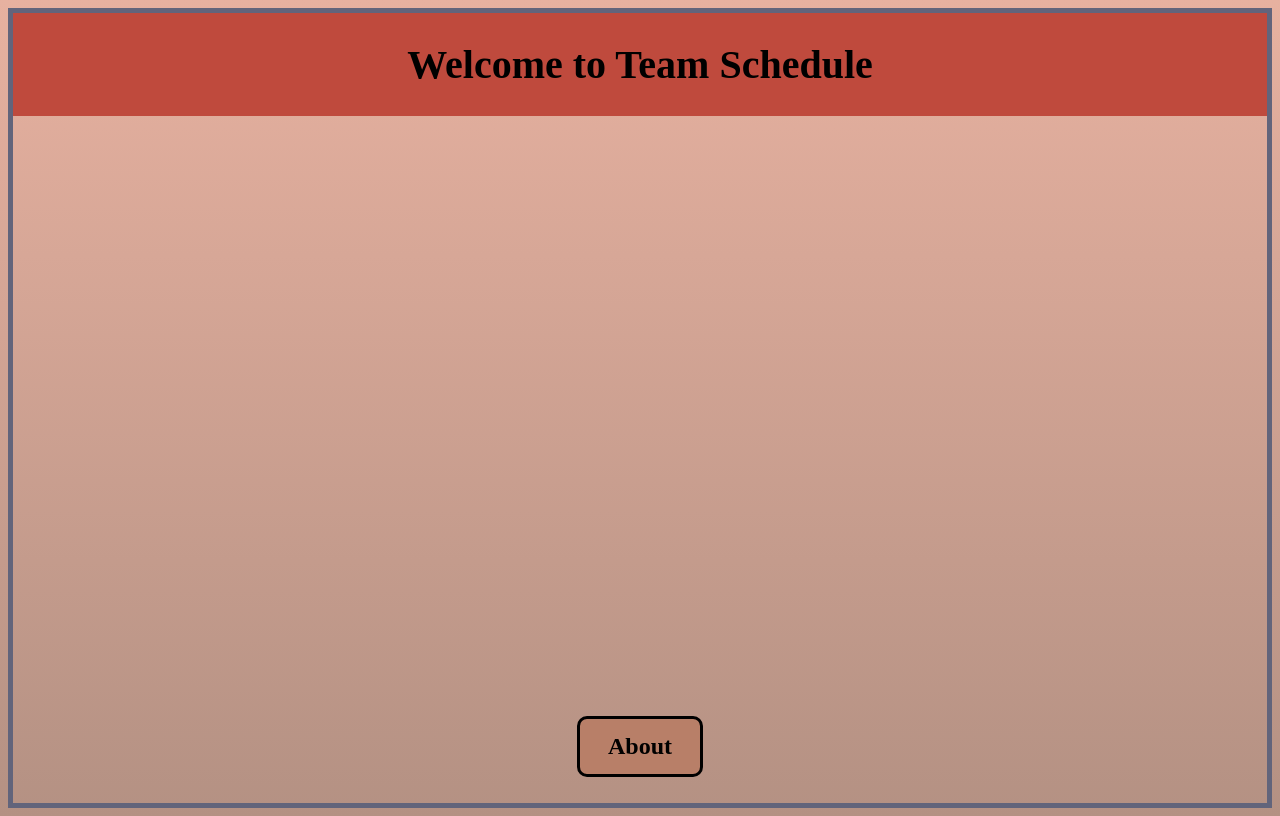
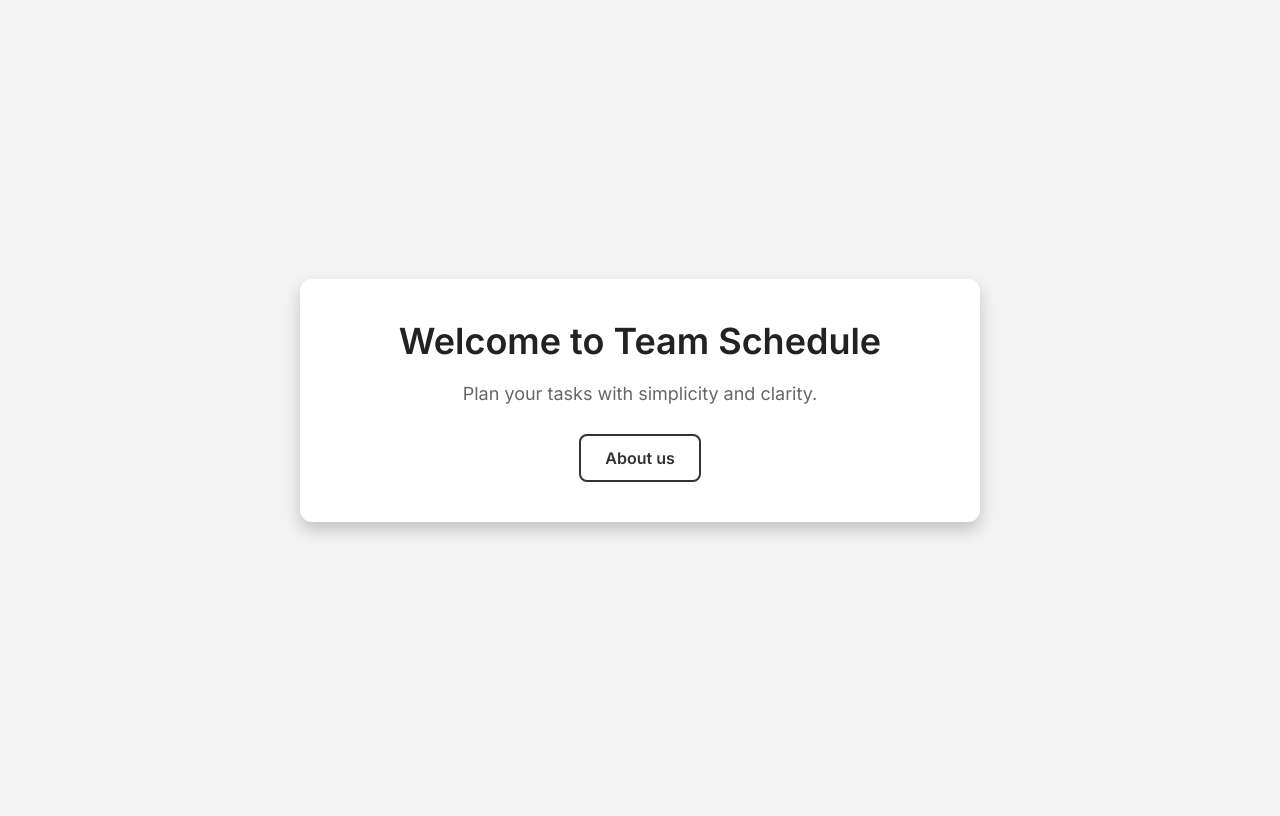
Before and after one commit to 6510615153/Team_Scheduler, a Django app: page / in a window 1280 px wide. After the commit the page ends 535 px from the top, so only its background shows below. Run offline with Django 5.2, Linux system fonts and the light colour scheme.

Commit message:
Minimal style CSS updated

```diff
--- a/main_page/templates/main_page/main_page.html
+++ b/main_page/templates/main_page/main_page.html
@@ -4,48 +4,61 @@
     <meta charset="UTF-8">
     <meta name="viewport" content="width=device-width, initial-scale=1.0">
     <title>Main</title>
-</head>
+    <link href="https://fonts.googleapis.com/css2?family=Inter:wght@400;600&display=swap" rel="stylesheet">
     <style>
-.back_temp {
-    background-image:linear-gradient(rgb(231, 177, 160), rgb(180, 145, 131));
-    background-repeat: no-repeat;  min-height: 100vh;
+        body {
+            margin: 0;
+            font-family: 'Inter', sans-serif;
+            background-color: #f3f3f3; /* สีพื้นหลังเทาอ่อน */
+            color: #333;
+            display: flex;
+            justify-content: center;
+            align-items: center;
+            min-height: 100vh;
         }
-.border_temp {
-    min-height: 100vh;
-    border: 5px solid rgb(98, 100, 123);
-    box-sizing: border-box;
+        .floating-box {
+            background-color: #fff; /* สีขาวสะอาด */
+            border-radius: 12px; /* มุมโค้งมน */
+            box-shadow: 0 8px 16px rgba(0, 0, 0, 0.2); /* เงาให้ดูเหมือนลอย */
+            padding: 40px;
+            width: 80%;
+            max-width: 600px;
+            text-align: center;
         }
-.box_temp1 {
-    border: 3px solid black;
-    background-color: rgb(184, 127, 104);
-    padding: 14px 28px;
-    cursor: pointer;
+        .floating-box h1 {
+            font-size: 36px;
+            font-weight: 600;
+            margin: 0 0 20px;
+            color: #222;
+        }
+        .floating-box p {
+            font-size: 18px;
+            color: #666;
+            margin-bottom: 30px;
+        }
+        .button {
             display: inline-block;
-    border-radius: 10px;
+            padding: 12px 24px;
+            border: 2px solid #333;
+            border-radius: 8px;
             text-decoration: none;
-    color:black
+            color: #333;
+            font-size: 16px;
+            font-weight: 600;
+            background-color: #fff;
+            transition: all 0.3s ease;
         }
-.box_temp1:hover {
-  background-color: rgb(147, 100, 82); /* Change color on hover */
+        .button:hover {
+            background-color: #333;
+            color: #fff;
         }
     </style>
-<body class="back_temp">
-<div class="border_temp">
-<center>
-
-    <div style="background-color: rgb(191, 74, 61); padding: 1px 0px;"><h1 style="font-size: 40px;">Welcome to Team Schedule</h1></div>
-
-
-
-
-
-
-    <div style="margin-top: 600px;">
-    <h2>
-    <a href="{% url 'main_page:about' %}" class="box_temp1">About</a>
-    </h2>
-    </div>
-</center>
+</head>
+<body>
+    <div class="floating-box">
+        <h1>Welcome to Team Schedule</h1>
+        <p>Plan your tasks with simplicity and clarity.</p>
+        <a href="{% url 'main_page:about' %}" class="button">About us</a>
     </div>
 </body>
 </html>
```
Lines whose indentation alone changed are shown as unchanged.
